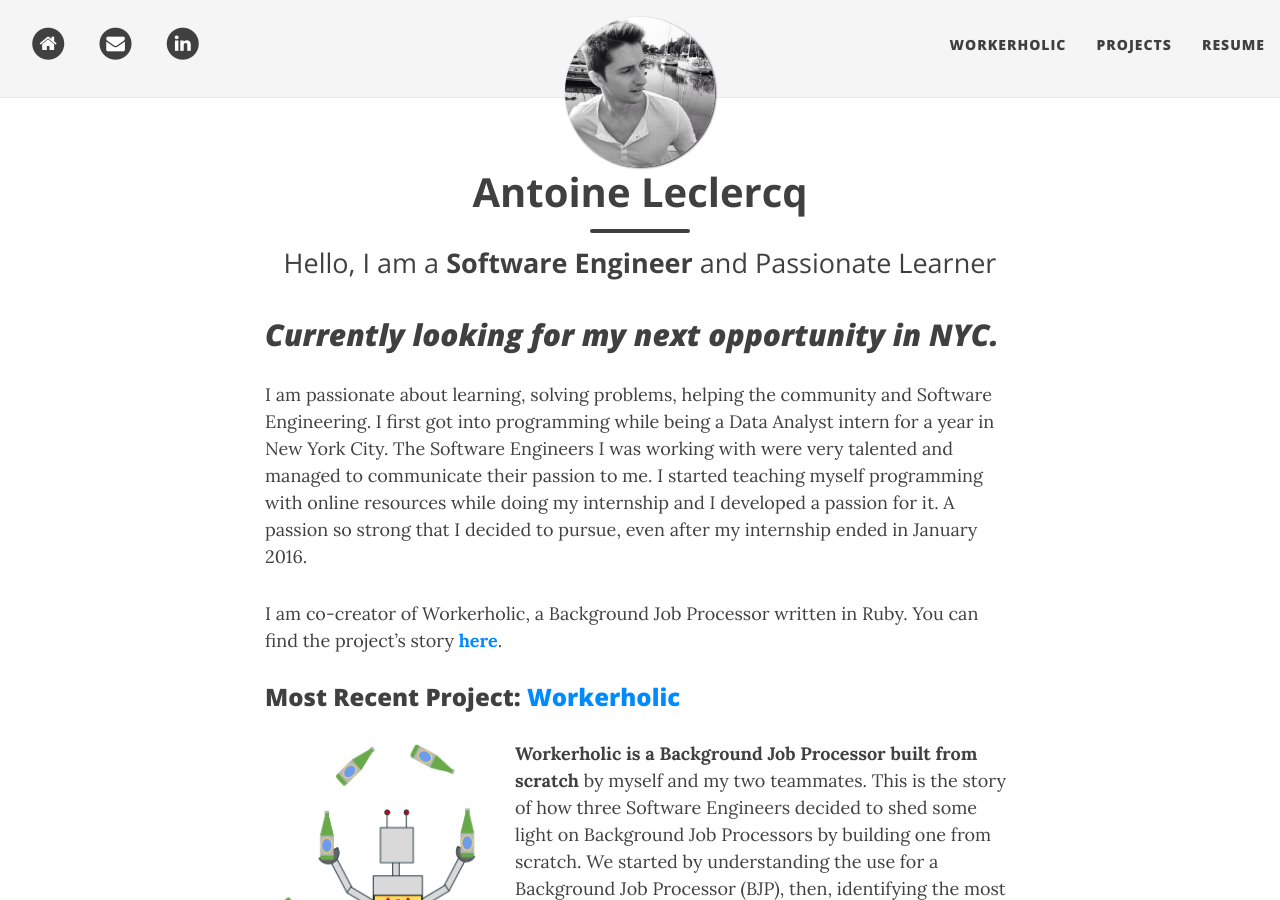
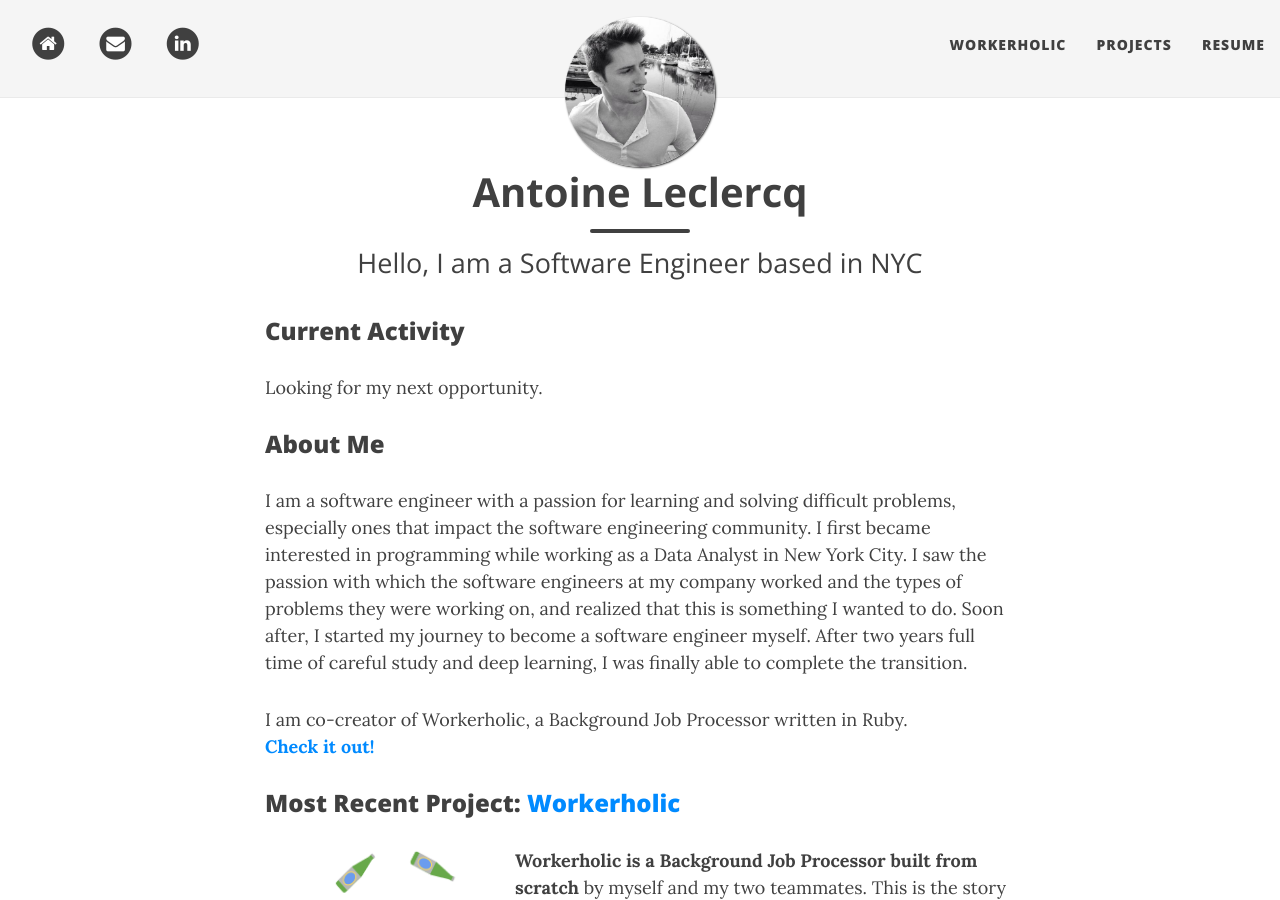
Before and after one commit to petertdelia/petertdelia.github.io, a Jekyll site: the page built from index.md, in a window 1280 px wide and 900 px high. Built offline with Jekyll 4.4.1, drawn with Linux system fonts in a browser that asks for light colours; nearby versions of some CDN libraries.

Commit message:
update about me section

```diff
--- a/index.md
+++ b/index.md
@@ -1,14 +1,20 @@
 ---
 layout: page
 title: Antoine Leclercq
-subtitle: Hello, I am a <strong>Software Engineer</strong> and Passionate Learner
+subtitle: Hello, I am a Software Engineer based in NYC
 use-site-title: true
 ---
 
-## *Currently looking for my next opportunity in NYC.*
+### Current Activity
 
-I am passionate about learning, solving problems, helping the community and Software Engineering. I first got into programming while being a Data Analyst intern for a year in New York City. The Software Engineers I was working with were very talented and managed to communicate their passion to me. I started teaching myself programming with online resources while doing my internship and I developed a passion for it. A passion so strong that I decided to pursue, even after my internship ended in January 2016.
+Looking for my next opportunity.
 
-I am co-creator of Workerholic, a Background Job Processor written in Ruby. You can find the project's story **[here](https://workerholic.github.io){:target="_blank"}**.
+### About Me
+
+I am a software engineer with a passion for learning and solving difficult problems, especially ones that impact the software engineering community. I first became interested in programming while working as a Data Analyst in New York City. I saw the passion with which the software engineers at my company worked and the types of problems they were working on, and realized that this is something I wanted to do. Soon after, I started my journey to become a software engineer myself. After two years full time of careful study and deep learning, I was finally able to complete the transition.
+
+I am co-creator of Workerholic, a Background Job Processor written in Ruby.
+<br>
+**[Check it out!](https://workerholic.github.io){:target="_blank"}**
 
 {% include latest_project.md %}
```
Also changed, not shown: projects.md (+2 -2 lines).
